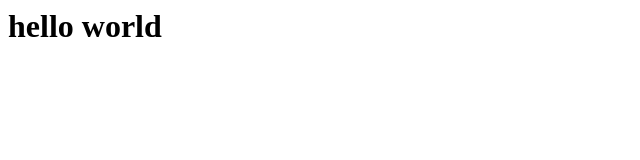
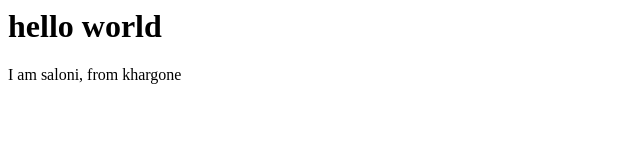
Before and after one commit to saloni186/FirstDemo, a plain HTML site: page index.html in a window 1280 px wide. Shown: the whole page, without its empty margins (0-640 px from the left). Drawn offline with Linux system fonts and the light colour scheme.

Commit message:
index file updated

```diff
--- a/index.html
+++ b/index.html
@@ -1 +1,2 @@
 <h1>hello world</h1>
+<p>I am saloni, from khargone</p>
```
Also changed, not shown: Saloni Jaiswal.txt (added).
